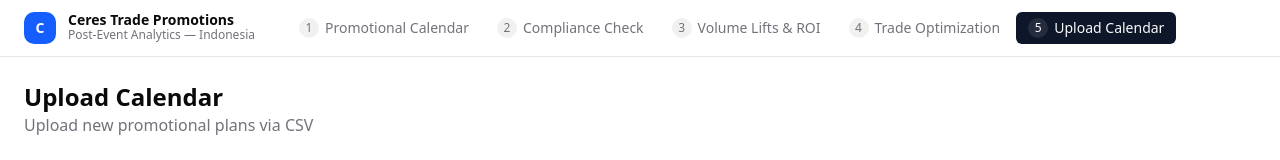
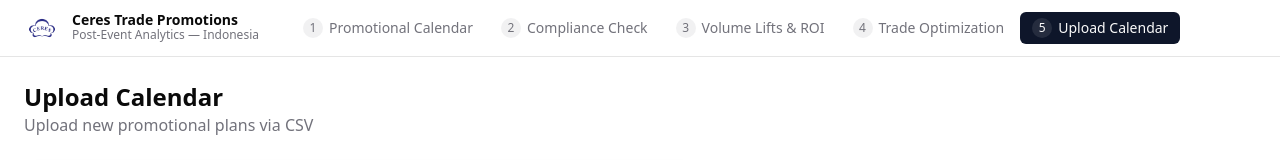
Before and after one commit to dai2-metrodata/retail_ceres_builder, a Next.js app in the folder ceres-trade-promo-main/: page /upload in a window 1280 px wide. Shown: the top 160 px of the page. Built offline with nearby package versions, Linux system fonts and the light colour scheme.

Commit message:
fix chart ROI and Logo-ceres

```diff
--- a/ceres-trade-promo-main/src/app/api/optimization/route.ts
+++ b/ceres-trade-promo-main/src/app/api/optimization/route.ts
@@ -7,7 +7,7 @@ export async function GET() {
       SELECT tc.PROMO_TYPE,
              ROUND(AVG(tc.DISCOUNT_PCT), 1) AS AVG_DISCOUNT,
              ROUND(AVG(la.LIFT_PCT), 1) AS AVG_LIFT,
-             ROUND(AVG(la.ROI), 2) AS AVG_ROI,
+             ROUND(AVG(la.ROI), 2) * 100 AS AVG_ROI,
              COUNT(*) AS PROMO_COUNT,
              ROUND(SUM(la.SPEND_IDR) / 1e9, 2) AS TOTAL_SPEND_B,
              ROUND(SUM(la.INCREMENTAL_REVENUE_IDR) / 1e9, 2) AS TOTAL_REVENUE_B
--- a/ceres-trade-promo-main/src/app/optimization/page.tsx
+++ b/ceres-trade-promo-main/src/app/optimization/page.tsx
@@ -70,7 +70,7 @@ export default function OptimizationPage() {
                   <YAxis />
                   <Tooltip />
                   <Legend />
-                  <Bar dataKey="AVG_ROI" name="Avg ROI" fill={CHART_COLORS[0]} />
+                  <Bar dataKey="AVG_ROI" name="Avg ROI %" fill={CHART_COLORS[0]} />
                   <Bar dataKey="AVG_LIFT" name="Avg Lift %" fill={CHART_COLORS[2]} />
                 </BarChart>
               </ResponsiveContainer>
@@ -139,7 +139,7 @@ export default function OptimizationPage() {
                     <td className="px-4 py-2 text-right">{row.PROMO_COUNT}</td>
                     <td className="px-4 py-2 text-right">{row.AVG_DISCOUNT}%</td>
                     <td className="px-4 py-2 text-right">{row.AVG_LIFT}%</td>
-                    <td className="px-4 py-2 text-right font-semibold">{row.AVG_ROI}x</td>
+                    <td className="px-4 py-2 text-right font-semibold">{row.AVG_ROI}%</td>
                     <td className="px-4 py-2 text-right">Rp {row.TOTAL_SPEND_B}B</td>
                     <td className="px-4 py-2 text-right">Rp {row.TOTAL_REVENUE_B}B</td>
                   </tr>
--- a/ceres-trade-promo-main/src/components/app-shell.tsx
+++ b/ceres-trade-promo-main/src/components/app-shell.tsx
@@ -3,6 +3,7 @@
 import Link from "next/link";
 import { usePathname } from "next/navigation";
 import { cn } from "@/lib/utils";
+import Image from 'next/image';
 
 const navItems = [
   { href: "/", label: "Promotional Calendar", num: 1 },
@@ -20,8 +21,14 @@ export function AppShell({ children }: { children: React.ReactNode }) {
       <header className="sticky top-0 z-50 border-b bg-background/95 backdrop-blur supports-[backdrop-filter]:bg-background/60">
         <div className="flex h-14 items-center px-6">
           <div className="flex items-center gap-3 mr-8">
-            <div className="w-8 h-8 rounded bg-blue-600 flex items-center justify-center text-white font-bold text-sm">
-              C
+            <div className="flex items-center gap-3">
+              <Image
+                src="/logo-ceres.png"
+                alt="Ceres Logo"
+                width={36}
+                height={36}
+                className="object-contain"
+              />
             </div>
             <div>
               <h1 className="text-sm font-semibold leading-none">Ceres Trade Promotions</h1>
```
Also changed, not shown: ceres-trade-promo-main/public/logo-ceres.png (added).
